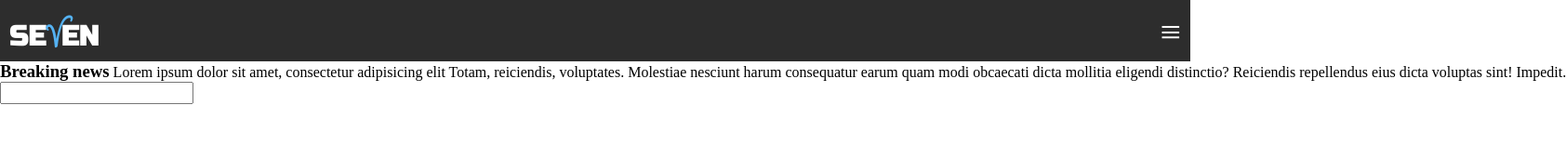
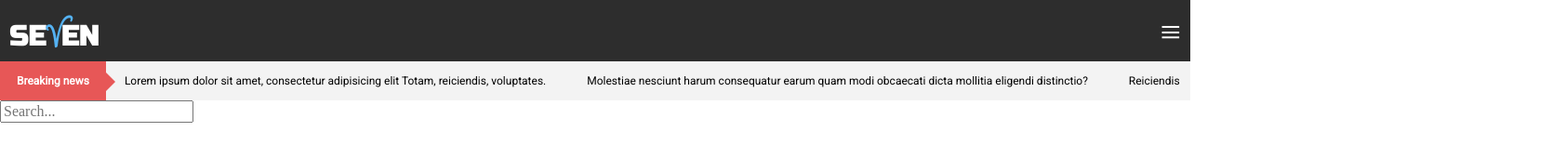
Before and after one commit to fikusshin/sevenmag.github.io, a plain HTML site: page index.html in a window 1280 px wide. Shown: the whole page at 93% size, 1684 px wide, since content can reach past the window. Drawn offline with Linux system fonts and the light colour scheme.

Commit message:
breaking news

```diff
--- a/css/src/style.scss
+++ b/css/src/style.scss
@@ -83,15 +83,41 @@
 }
 
 .news {
-  display: inline;
+  background-color: #f3f3f3;
+  display: block;
   overflow: hidden;
+  text-overflow: inherit;
   white-space: nowrap;
+  border-right: 10px solid #f3f3f3;
   &__title {
+    background-color: #e75757;
+    color: #fff;
+    font-family: 'Roboto' , sans-serif;
+    font-size: 12px;
+    line-height: 18px;
+    padding: 0;
+    padding-left: 18px;
+    padding-right: 18px;
+    padding-top:12px;
+    padding-bottom: 12px;
     margin: 0;
-    padding: 0;
-    display: inline;
+    display: inline-block;
+    position: relative;
+    margin-right: 16px;
+  }
+  &__title::after {
+    content: '';
+    margin-left: 18px;
+    position: absolute;
+    top: 12px;
+    border-top: 10px solid green;
+    border: 10px solid transparent;	border-left: 10px solid #e75757;
   }
   &__item {
     display: inline;
+    margin-right: 40px;
+    font-family: 'Roboto' , sans-serif;
+    font-size: 12px;
+    line-height: 18px;
   }
 }
--- a/index.html
+++ b/index.html
@@ -41,7 +41,7 @@
       <div class="socials__item"></div>
       <div class="socials__item"></div>
       <form action="" class="socials__search">
-        <input type="text" class="socials__input">
+        <input type="text" class="socials__input" placeholder="Search...">
       </form>
     </div>
   </main>
```
Also changed, not shown: css/style.css, 1 other file.
